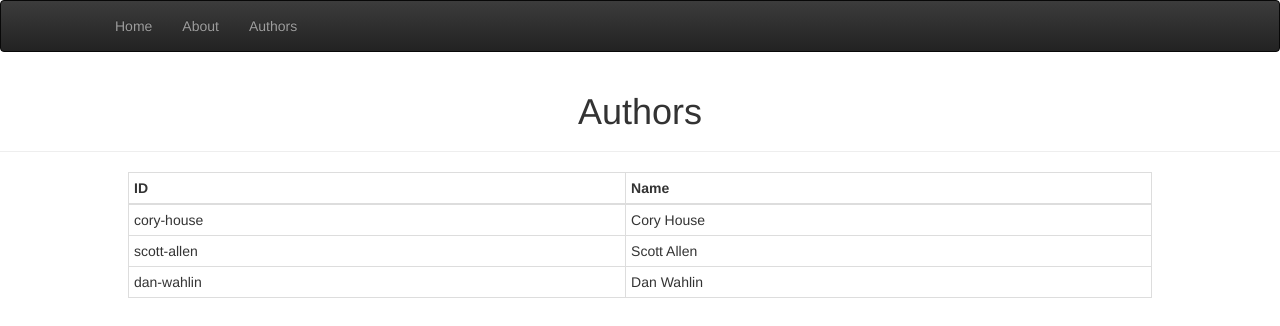
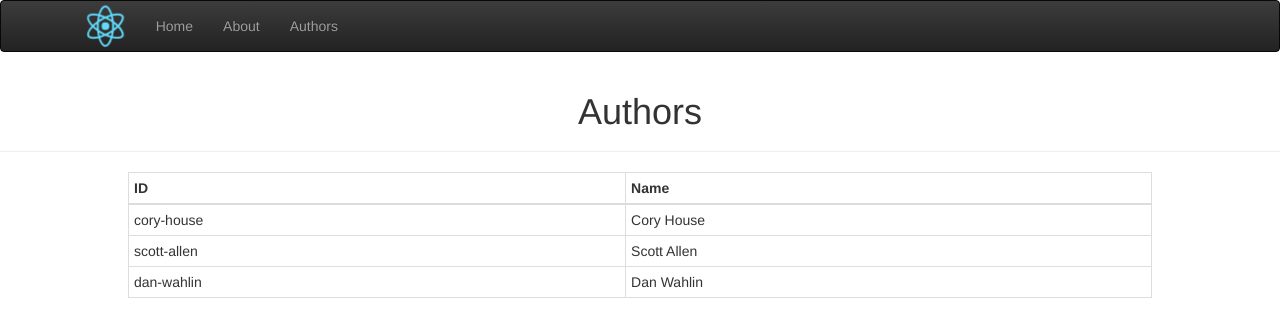
Before and after one commit to architMahto/react-flux-ps-course, a React (Create React App) app: page /authors in a window 1280 px wide. Shown: the top 326 px of the page. Built offline with nearby package versions, Linux system fonts and the light colour scheme.

Commit message:
Fixed app layout issues

```diff
--- a/src/Components/Header.js
+++ b/src/Components/Header.js
@@ -1,14 +1,20 @@
 import React, { Component } from 'react';
-import { Grid, Nav, Navbar, NavItem } from 'react-bootstrap';
+import { Grid, Image, Nav, Navbar, NavItem } from 'react-bootstrap';
 
 import './Header.css';
+import logo from '../logo.svg';
 
 class Header extends Component {
 	render() {
 		return (
-			<Navbar inverse>
+			<Navbar className="App-navbar" inverse>
 				<Grid>
 					<Navbar.Header>
+						<Navbar.Brand>
+							<a className="App-logo-link" href="/">
+								<Image src={logo} className="App-logo" />
+							</a>
+						</Navbar.Brand>
 						<Navbar.Toggle />
 					</Navbar.Header>
 					<Navbar.Collapse>
--- a/src/Components/Header.scss
+++ b/src/Components/Header.scss
@@ -0,0 +1,18 @@
+.App-navbar {
+	margin: 0;
+}
+
+.App-logo-link {
+	margin: 0;
+	padding: 0;
+}
+
+.App-logo {
+	animation: App-logo-spin infinite 20s linear;
+	height: 50px;
+}
+
+@keyframes App-logo-spin {
+	from { transform: rotate(0deg); }
+	to { transform: rotate(360deg); }
+}
```
